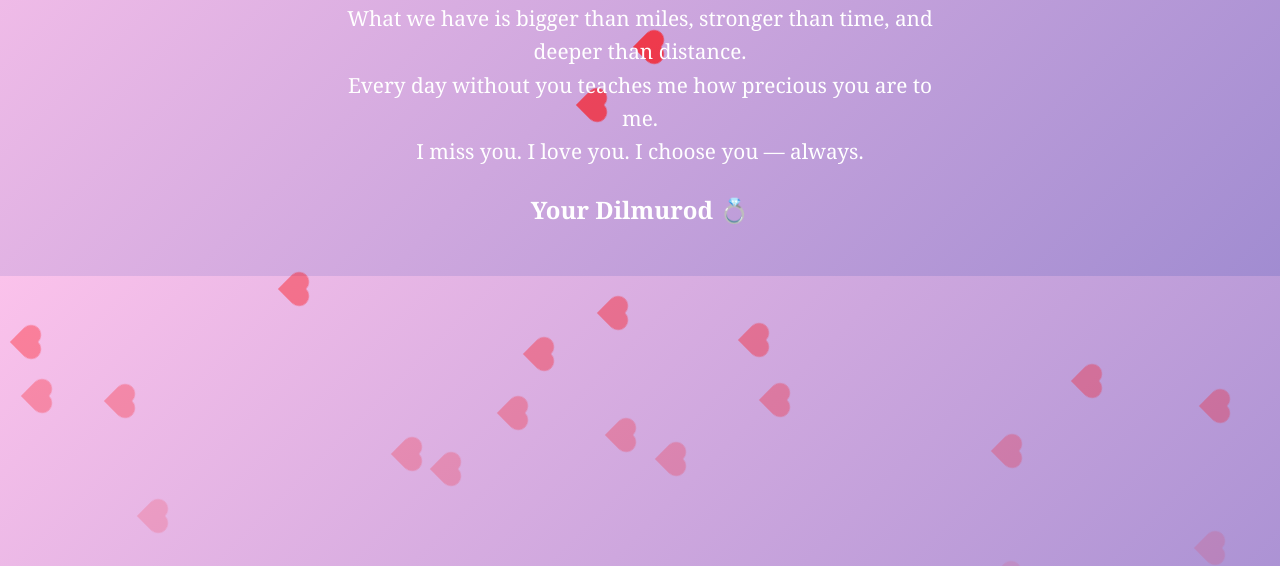
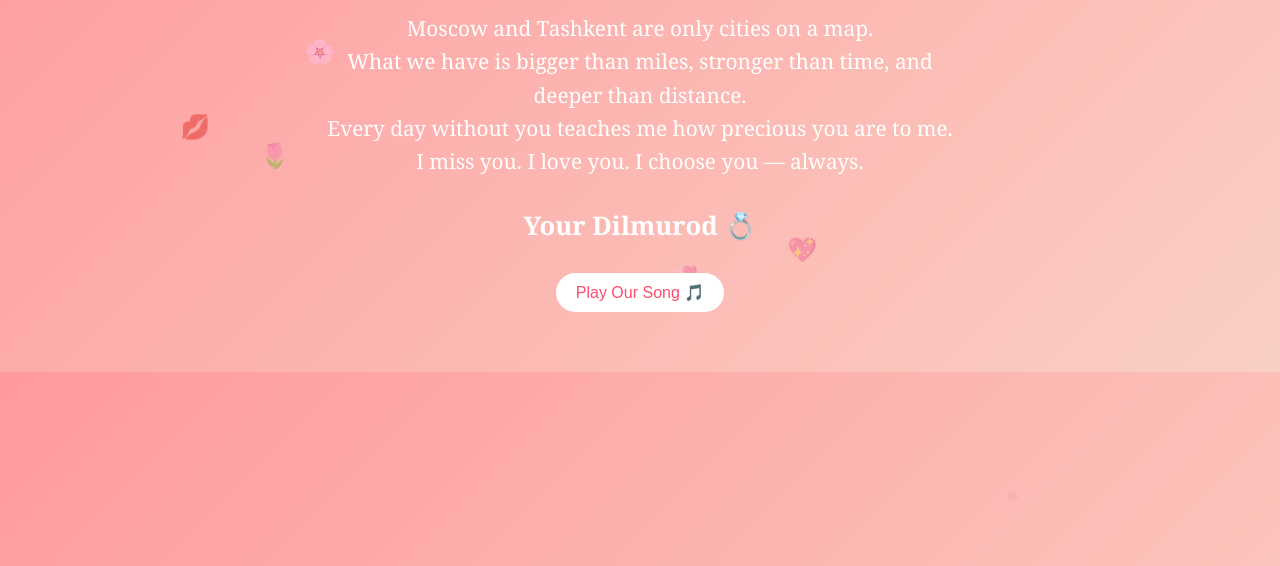
Before and after one commit to dilmurod-rakhmatullaev/my-valentine, a plain HTML site: page index.html in a window 1280 px wide. Shown: the part 234-800 px from the top of the page. Drawn offline with Linux system fonts and the light colour scheme.

Commit message:
Revamp index.html for romantic presentation
Updated styles and content for a romantic theme.

```diff
--- a/index.html
+++ b/index.html
@@ -4,78 +4,93 @@
 <meta charset="UTF-8">
 <meta name="viewport" content="width=device-width, initial-scale=1.0">
 <title>For My Beloved Rayhona 🤍</title>
+
 <style>
 body {
     margin: 0;
     padding: 0;
-        overflow-x: hidden;
+    overflow: hidden;
     font-family: 'Georgia', serif;
-        background: linear-gradient(135deg, #fbc2eb, #a18cd1);
-        color: #fff;
+    background: linear-gradient(135deg, #ff9a9e, #fad0c4);
+    color: #ffffff;
     text-align: center;
 }
+
 .container {
     position: relative;
     z-index: 10;
-        padding: 50px;
+    padding: 60px 20px;
 }
+
 h1 {
-        font-size: 2.5em;
-        margin-bottom: 15px;
+    font-size: 2.8em;
+    margin-bottom: 20px;
 }
+
+.main-heart {
+    color: red;
+    font-size: 1.2em;
+}
+
 p {
     font-size: 1.3em;
     line-height: 1.6;
-        max-width: 600px;
+    max-width: 650px;
     margin: auto;
 }
+
 .signature {
-        margin-top: 25px;
-        font-size: 1.5em;
+    margin-top: 30px;
+    font-size: 1.6em;
     font-weight: bold;
 }
+
 .counter {
-        margin: 20px 0;
-        font-size: 1.4em;
+    margin: 25px 0;
+    font-size: 1.5em;
     font-style: italic;
 }
-    .heart {
+
+/* Falling romantic emojis */
+.fall {
     position: fixed;
-        width: 20px;
-        height: 20px;
-        background: red;
-        transform: rotate(45deg);
-        animation: floatDown linear infinite;
-        opacity: 0.7;
+    top: -50px;
+    font-size: 24px;
+    animation: fall linear forwards;
 }
-    .heart:before,
-    .heart:after {
-        content: "";
-        position: absolute;
-        width: 20px;
-        height: 20px;
-        background: red;
-        border-radius: 50%;
+
+@keyframes fall {
+    0% {
+        transform: translateY(0);
+        opacity: 1;
     }
-    .heart:before {
-        top: -10px;
-        left: 0;
+    100% {
+        transform: translateY(110vh);
+        opacity: 0;
     }
-    .heart:after {
-        left: 10px;
-        top: 0;
 }
-    @keyframes floatDown {
-        0% {top: -50px; opacity: 1;}
-        100% {top: 110vh; opacity: 0;}
+
+.music-btn {
+    margin-top: 30px;
+    padding: 10px 20px;
+    background: white;
+    color: #ff4d6d;
+    border: none;
+    border-radius: 20px;
+    cursor: pointer;
+    font-size: 16px;
 }
 </style>
 </head>
+
 <body>
 
 <div class="container">
-    <h1>Rayhona, my future wife 🤍</h1>
-    <div class="counter" id="daysTogether">💫 Days together: calculating...</div>
+    <h1>Rayhona, my future wife <span class="main-heart">❤️</span></h1>
+
+    <div class="counter">
+        💫 157 days together
+    </div>
 
     <p>
         Moscow and Tashkent are only cities on a map.<br>
@@ -88,31 +103,49 @@
     </p>
 
     <div class="signature">Your Dilmurod 💍</div>
+
+    <button class="music-btn" onclick="playMusic()">Play Our Song 🎵</button>
 </div>
+
+<audio id="bg-music" autoplay loop>
+    <source src="perfect.mp3" type="audio/mpeg">
+</audio>
 
 <script>
 
-// 🍃 Heart animation generator
-for (let i = 0; i < 25; i++) {
-    let heart = document.createElement("div");
-    heart.className = "heart";
-    heart.style.left = Math.random() * 100 + "vw";
-    heart.style.animationDuration = (3 + Math.random() * 5) + "s";
-    heart.style.opacity = Math.random();
-    document.body.appendChild(heart);
+// Romantic falling emojis
+const emojis = ["❤️","🌸","💖","💞","💋","🌷"];
+
+function createFallingEmoji() {
+    const emoji = document.createElement("div");
+    emoji.classList.add("fall");
+    emoji.innerHTML = emojis[Math.floor(Math.random() * emojis.length)];
+
+    emoji.style.left = Math.random() * 100 + "vw";
+    emoji.style.animationDuration = (4 + Math.random() * 4) + "s";
+
+    document.body.appendChild(emoji);
+
+    setTimeout(() => {
+        emoji.remove();
+    }, 8000);
 }
 
-// 📆 Days Counter
-const startDate = new Date("2025-08-01"); // <-- сюда поставь дату начала ваших отношений
-function updateDays() {
-    const now = new Date();
-    const diff = now - startDate;
-    const days = Math.floor(diff / (1000 * 60 * 60 * 24));
-    document.getElementById("daysTogether").textContent =
-        "💫 Days together: " + days;
+setInterval(createFallingEmoji, 500);
+
+// Music handling
+const music = document.getElementById("bg-music");
+
+function playMusic() {
+    music.play();
 }
-updateDays();
-setInterval(updateDays, 1000 * 60 * 60);
+
+// Attempt autoplay
+window.onload = function() {
+    music.play().catch(() => {
+        console.log("Autoplay blocked — waiting for user interaction.");
+    });
+};
 
 </script>
 
```
Lines whose indentation alone changed are shown as unchanged.
